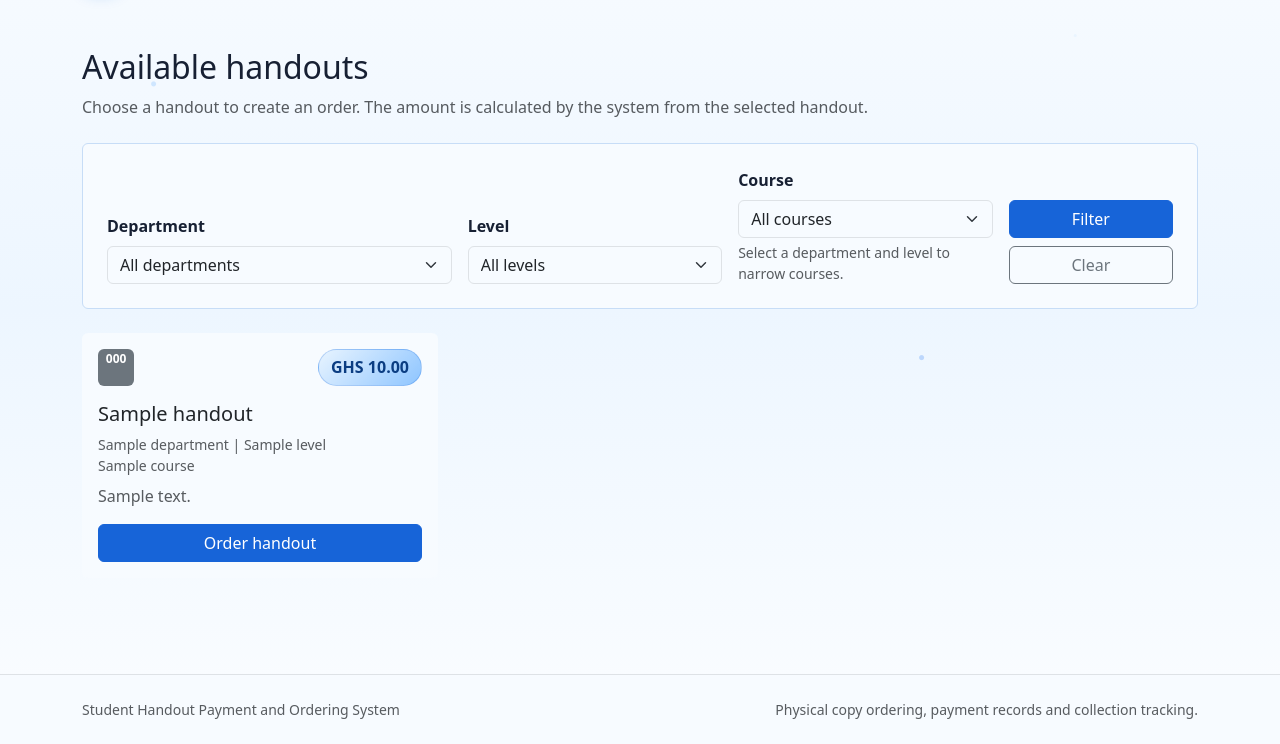
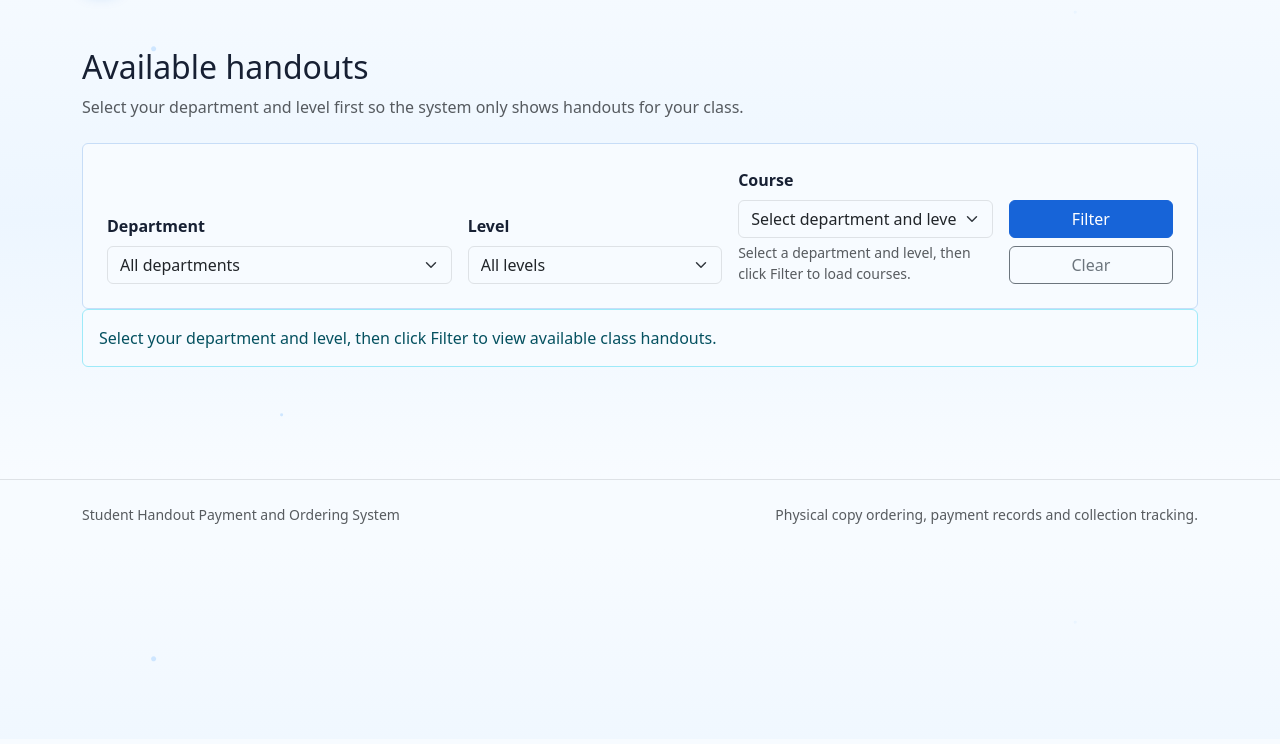
Before and after one commit to kennedyadosibe/handout_payment_system, a PHP site: page /handouts.php in a window 1280 px wide. Shown: the part 61-805 px from the top of the page. After the commit the page ends 723 px from the top, so only its background shows below. Run offline with PHP 8.4, Linux system fonts and the light colour scheme; tables that the repository leaves empty hold one stand-in row (values such as "Sample post").

Commit message:
Require class filter before showing handouts

```diff
--- a/assets/js/handouts.js
+++ b/assets/js/handouts.js
@@ -11,6 +11,7 @@
 
         var departmentId = departmentSelect.value;
         var levelId = levelSelect.value;
+        var scopeFiltered = courseSelect.dataset.scopeFiltered === '1';
         var visibleCount = 0;
         var selectedStillVisible = courseSelect.value === '';
 
@@ -37,11 +38,13 @@
         if (!selectedStillVisible) {
             courseSelect.value = '';
         }
-        courseSelect.disabled = (departmentId !== '' || levelId !== '') && visibleCount === 0;
+        courseSelect.disabled = (departmentId === '' && levelId === '') || ((departmentId !== '' || levelId !== '') && visibleCount === 0);
 
         if (message) {
             if (departmentId === '' && levelId === '') {
-                message.textContent = 'Select a department and level to narrow courses.';
+                message.textContent = 'Select a department and level, then click Filter to load courses.';
+            } else if (visibleCount === 0 && !scopeFiltered) {
+                message.textContent = 'Click Filter to load courses for the selected class.';
             } else if (visibleCount === 0) {
                 message.textContent = 'No courses exist for the selected department and level yet.';
             } else {
--- a/handouts.php
+++ b/handouts.php
@@ -36,7 +36,9 @@ $courseOptions = array_values(array_filter($courses, function (array $course) us
     $matchesLevel = $selectedLevelId <= 0 || (int) $course['level_id'] === $selectedLevelId;
     return $matchesDepartment && $matchesLevel;
 }));
+$visibleCourseOptions = $hasClassFilter ? $courseOptions : [];
 $noCoursesForSelectedScope = ($selectedDepartmentId > 0 || $selectedLevelId > 0) && !$courseOptions;
+$courseSelectDisabled = !$hasClassFilter || !$visibleCourseOptions;
 $selectedCourseIsAvailable = $selectedCourseId <= 0;
 foreach ($courseOptions as $course) {
     if ((int) $course['course_id'] === $selectedCourseId) {
@@ -48,6 +50,8 @@ if (!$selectedCourseIsAvailable) {
     $selectedCourseId = 0;
 }
 
+$handouts = [];
+if ($hasClassFilter && !$noCoursesForSelectedScope) {
     $sql = 'SELECT h.*, c.title AS campus_course_title, d.name AS department_name, d.code AS department_code, l.name AS level_name
         FROM handouts h
         LEFT JOIN courses c ON c.course_id = h.course_id
@@ -72,8 +76,9 @@ if ($selectedCourseId > 0) {
     $sql .= ' ORDER BY d.name, l.sort_order, h.course_code, h.title';
     $stmt = $pdo->prepare($sql);
     $stmt->execute($params);
-$handouts = $noCoursesForSelectedScope ? [] : $stmt->fetchAll();
-$emptyMessage = $hasClassFilter ? 'No handouts are available for the selected department, level, or course yet.' : 'No handouts are available yet.';
+    $handouts = $stmt->fetchAll();
+}
+$emptyMessage = $hasClassFilter ? 'No handouts are available for the selected department, level, or course yet.' : 'Select your department and level, then click Filter to view available class handouts.';
 if ($noCoursesForSelectedScope) {
     $scopeParts = array_filter([$selectedDepartmentName, $selectedLevelName]);
     $emptyMessage = 'No courses are currently available' . ($scopeParts ? ' for ' . implode(' ', $scopeParts) : '') . ' yet.';
@@ -84,7 +89,7 @@ page_header('Available Handouts', 'handouts');
 <main class="container py-5">
     <div class="mb-4">
         <h1 class="h2">Available handouts</h1>
-        <p class="text-muted">Choose a handout to create an order. The amount is calculated by the system from the selected handout.</p>
+        <p class="text-muted">Select your department and level first so the system only shows handouts for your class.</p>
     </div>
 
     <form class="bg-white border rounded-2 p-4 mb-4" method="get" data-handout-filter-form>
@@ -113,9 +118,9 @@ page_header('Available Handouts', 'handouts');
             </div>
             <div class="col-md-3">
                 <label class="form-label" for="course_id">Course</label>
-                <select class="form-select" id="course_id" name="course_id" data-handout-course <?= $hasClassFilter && !$courseOptions ? 'disabled' : '' ?>>
-                    <option value=""><?= $hasClassFilter && !$courseOptions ? 'No courses available' : 'All courses' ?></option>
-                    <?php foreach ($courseOptions as $course): ?>
+                <select class="form-select" id="course_id" name="course_id" data-handout-course data-scope-filtered="<?= $hasClassFilter ? '1' : '0' ?>" <?= $courseSelectDisabled ? 'disabled' : '' ?>>
+                    <option value=""><?php if (!$hasClassFilter): ?>Select department and level first<?php elseif (!$visibleCourseOptions): ?>No courses available<?php else: ?>All courses<?php endif; ?></option>
+                    <?php foreach ($visibleCourseOptions as $course): ?>
                         <option value="<?= (int) $course['course_id'] ?>" data-department-id="<?= (int) $course['department_id'] ?>" data-level-id="<?= (int) $course['level_id'] ?>" <?= $selectedCourseId === (int) $course['course_id'] ? 'selected' : '' ?>>
                             <?= h($course['course_code'] . ' - ' . $course['title'] . ' (' . $course['department_code'] . ', ' . $course['level_name'] . ')') ?>
                         </option>
```
Also changed, not shown: docs/features/student-campus-handout-filtering.md (+4 -3 lines), progress/PROGRESS.md (+2 -0 lines). Lines whose indentation alone changed are shown as unchanged.
